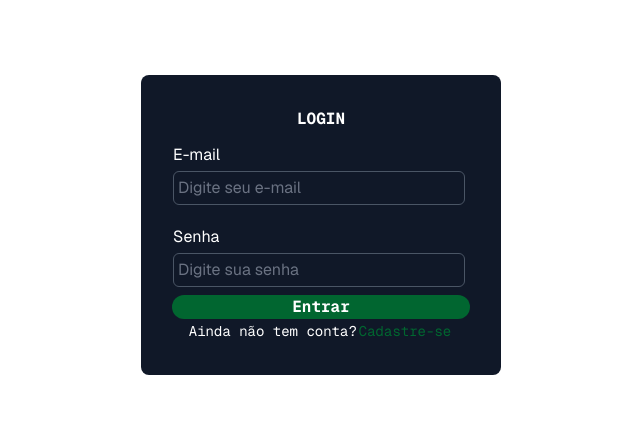
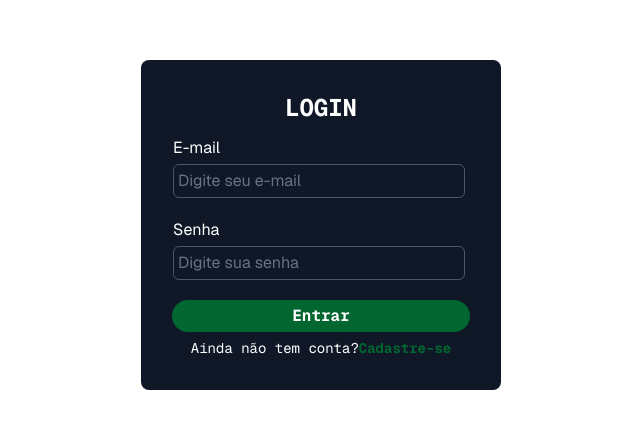
Before and after one commit to JosielSSoares/Exercicios-Curso-de-React-Nextjs-SENAC, a Next.js app in the folder my-app/: page / in a window 1280 px wide. Shown: the part 175-604 px from the top of the page, without its empty margins (319-959 px from the left). Built offline with nearby package versions, Linux system fonts and the light colour scheme.

Commit message:
update:atualiado menu de login

```diff
--- a/my-app/componentes/TeladeLogin.tsx
+++ b/my-app/componentes/TeladeLogin.tsx
@@ -4,7 +4,7 @@ export default function TeladeLogin(){
         <div className= "bg-gray-900 text-white w-90 p-8 rounded-lg">
 
             <div className="flex items-center justify-center pb-3">
-                <h1 className="font-bold">LOGIN</h1>
+                <h1 className="font-bold text-2xl">LOGIN</h1>
             </div>
 
             <form className="font-sans">
@@ -19,10 +19,12 @@ export default function TeladeLogin(){
                 </div>
             </form>
 
-            <div className="flex items-center justify-center pt-2">
-                <button className="rounded-full font-bold bg-green-800 hover:bg-green-900 text-white px-30">Entrar</button>
+            <div className="flex items-center justify-center pt-5">
+                <button className="rounded-full font-bold bg-green-800 hover:bg-green-900 text-white px-30 h-8">Entrar</button>
             </div>
-                <p className="text-sm flex items-center justify-center">Ainda não tem conta?<a className="text-green-800 p-0.5" target="_blank" href="https://www.instagram.com/p/DFFbU4yOcp8/?img_index=2">Cadastre-se</a></p>
+            <div className="pt-1.5">
+                <p className="text-sm flex items-center justify-center">Ainda não tem conta?<a className="text-green-800 font-bold" target="_blank" href="https://www.instagram.com/p/DFFbU4yOcp8/?img_index=2">Cadastre-se</a></p>
+            </div>
         </div>
     </div>
     );
```
